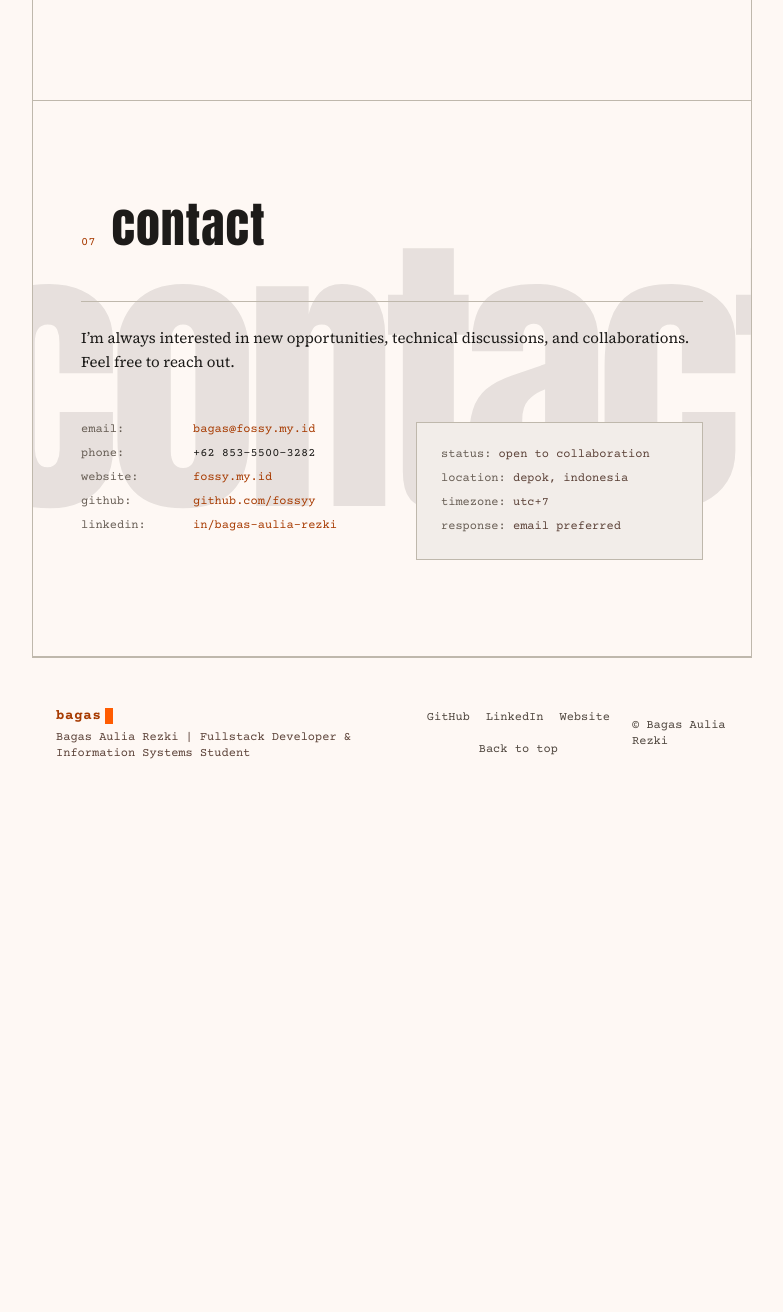
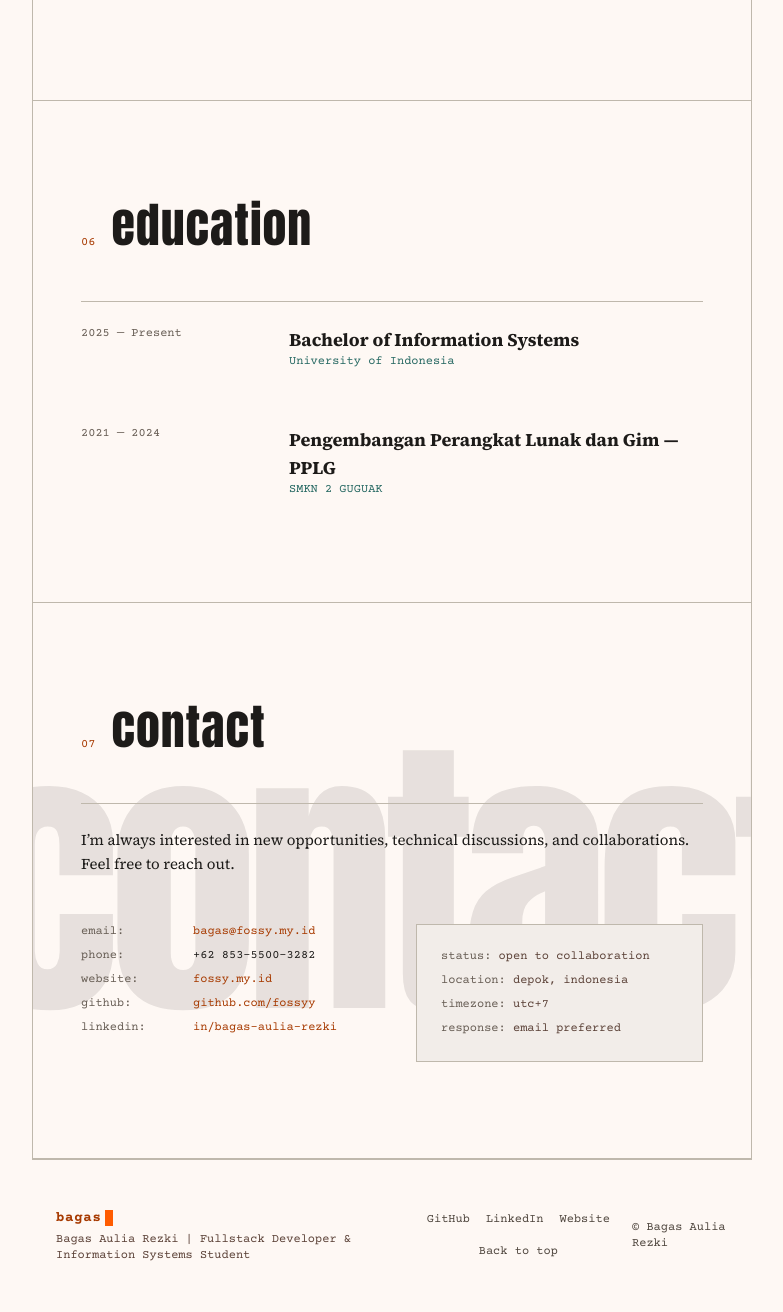
Before and after one commit to fossyy/myportofolio, a Django app: page / in a window 1280 px wide. Shown: the part 2703-4015 px from the top of the page, without its empty margins (248-1031 px from the left). Before the commit the page ends 3462 px from the top, so only its background shows below. Run offline with Django 5.2, Linux system fonts and the light colour scheme.

Commit message:
feat: education section (#4)

```diff
--- a/templates/index.html
+++ b/templates/index.html
@@ -230,6 +230,33 @@
             </div>
         </section>
 
+        <section class="portfolio-section" id="education">
+            <div class="section-heading">
+                <span class="section-number">06</span>
+                <h2 class="section-title">education</h2>
+            </div>
+
+            <div class="section-content">
+                <div class="record-list">
+                    <article class="record">
+                        <div class="record__meta">2025 — Present</div>
+                        <div class="record__body">
+                            <h3 class="record__title">Bachelor of Information Systems</h3>
+                            <p class="record__organization">University of Indonesia</p>
+                        </div>
+                    </article>
+
+                    <article class="record">
+                        <div class="record__meta">2021 — 2024</div>
+                        <div class="record__body">
+                            <h3 class="record__title">Pengembangan Perangkat Lunak dan Gim — PPLG</h3>
+                            <p class="record__organization">SMKN 2 GUGUAK</p>
+                        </div>
+                    </article>
+                </div>
+            </div>
+        </section>
+
         <section class="portfolio-section contact-section" id="contact">
             <div class="section-watermark" aria-hidden="true">contact</div>
 
```
